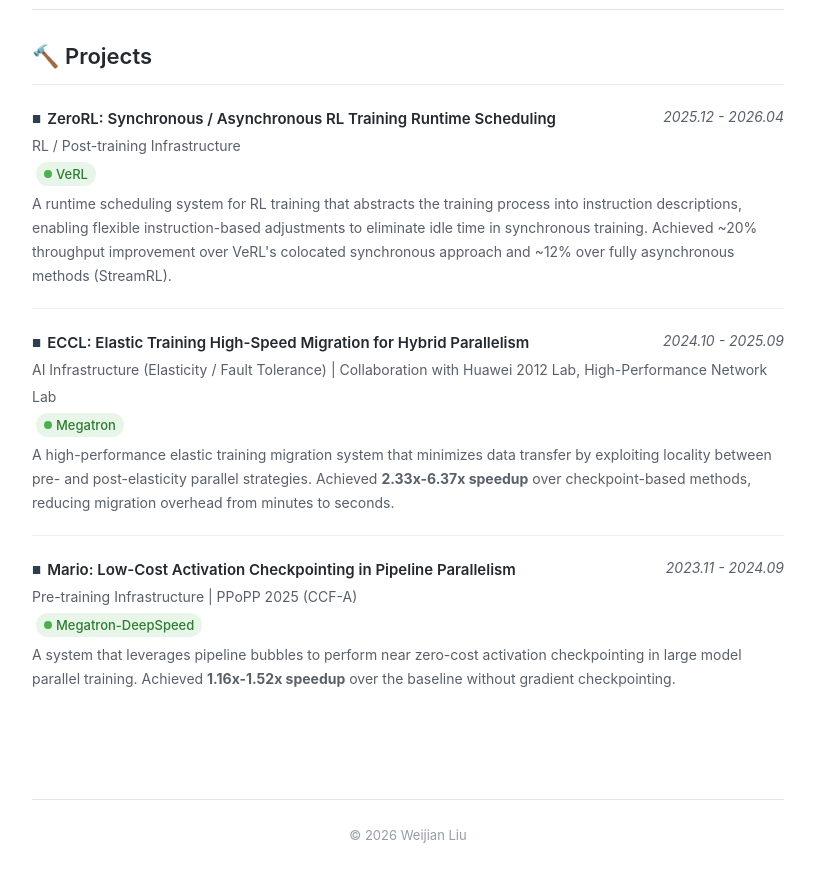
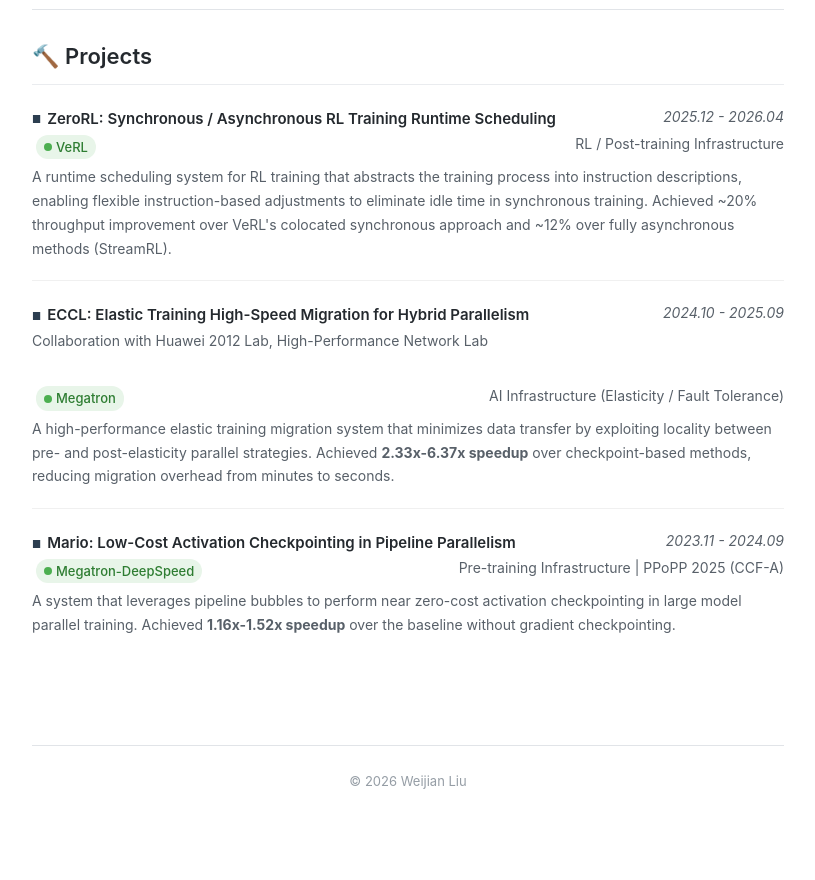
Before and after one commit to ddmm2020/ddmm2020.github.io, a plain HTML site: page index.html in a window 1280 px wide. Shown: the part 1400-2280 px from the top of the page, without its empty margins (232-1047 px from the left). After the commit the page ends 2256 px from the top, so only its background shows below. Drawn offline with Linux system fonts and the light colour scheme.

Commit message:
reorder: tech tag left, category right; add extra line for ECCL

```diff
--- a/css/style.css
+++ b/css/style.css
@@ -250,8 +250,16 @@ a:hover {
 }
 
 .project-meta {
+    float: right;
     font-size: 14px;
     color: #586069;
+}
+
+.project-extra {
+    font-size: 14px;
+    color: #586069;
+    display: block;
+    margin-bottom: 4px;
 }
 
 .project-desc {
--- a/index.html
+++ b/index.html
@@ -123,8 +123,8 @@
                 <li>
                     <span class="project-title">ZeroRL: Synchronous / Asynchronous RL Training Runtime Scheduling</span>
                     <span class="project-date">2025.12 - 2026.04</span><br>
+                    <span class="tech-tag"><span class="tech-dot"></span>VeRL</span>
                     <span class="project-meta">RL / Post-training Infrastructure</span><br>
-                    <span class="tech-tag"><span class="tech-dot"></span>VeRL</span><br>
                     <p class="project-desc">
                         A runtime scheduling system for RL training that abstracts the training process into instruction descriptions,
                         enabling flexible instruction-based adjustments to eliminate idle time in synchronous training.
@@ -134,8 +134,9 @@
                 <li>
                     <span class="project-title">ECCL: Elastic Training High-Speed Migration for Hybrid Parallelism</span>
                     <span class="project-date">2024.10 - 2025.09</span><br>
-                    <span class="project-meta">AI Infrastructure (Elasticity / Fault Tolerance) | Collaboration with Huawei 2012 Lab, High-Performance Network Lab</span><br>
-                    <span class="tech-tag"><span class="tech-dot"></span>Megatron</span><br>
+                    <span class="project-extra">Collaboration with Huawei 2012 Lab, High-Performance Network Lab</span><br>
+                    <span class="tech-tag"><span class="tech-dot"></span>Megatron</span>
+                    <span class="project-meta">AI Infrastructure (Elasticity / Fault Tolerance)</span><br>
                     <p class="project-desc">
                         A high-performance elastic training migration system that minimizes data transfer by exploiting locality
                         between pre- and post-elasticity parallel strategies. Achieved <strong>2.33x-6.37x speedup</strong> over checkpoint-based methods,
@@ -145,8 +146,8 @@
                 <li>
                     <span class="project-title">Mario: Low-Cost Activation Checkpointing in Pipeline Parallelism</span>
                     <span class="project-date">2023.11 - 2024.09</span><br>
+                    <span class="tech-tag"><span class="tech-dot"></span>Megatron-DeepSpeed</span>
                     <span class="project-meta">Pre-training Infrastructure | PPoPP 2025 (CCF-A)</span><br>
-                    <span class="tech-tag"><span class="tech-dot"></span>Megatron-DeepSpeed</span><br>
                     <p class="project-desc">
                         A system that leverages pipeline bubbles to perform near zero-cost activation checkpointing in large model parallel training.
                         Achieved <strong>1.16x-1.52x speedup</strong> over the baseline without gradient checkpointing.
```
